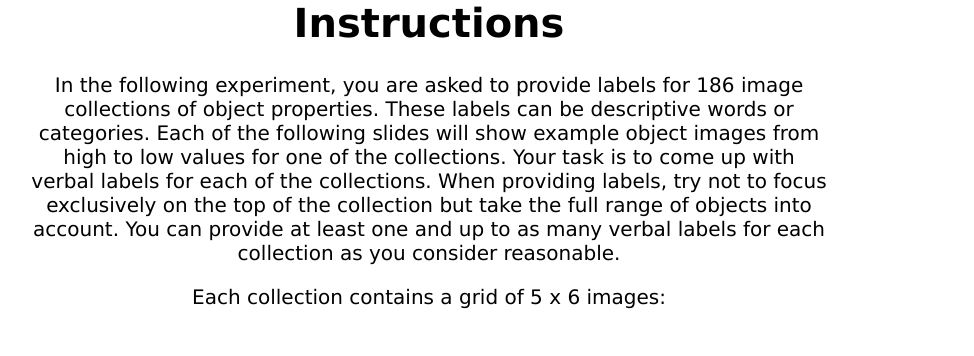
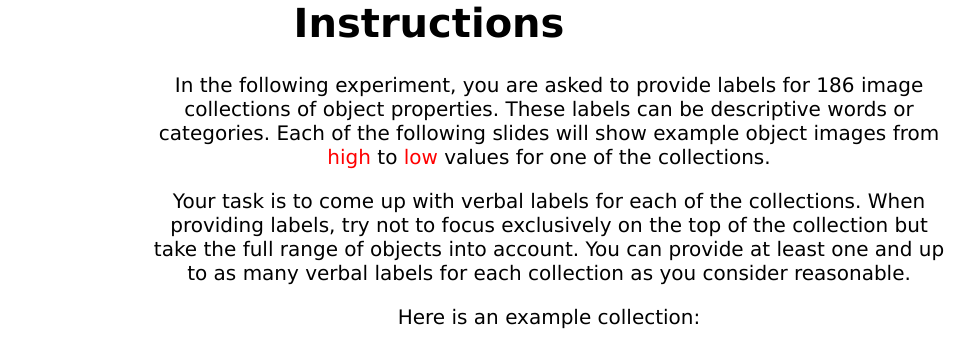
Before and after one commit to florianmahner/object-dimensions, a Flask app: page /instructions in a window 1280 px wide. Shown: the top 356 px of the page, without its empty margins (211-1185 px from the left). Run offline with Flask 3, Linux system fonts and the light colour scheme; parts of the project's set-up code (start-up, migrations or seed data) failed here and were passed over.

Commit message:
Correclty align instructions

```diff
--- a/experiments/flask_experiment/templates/instructions.html
+++ b/experiments/flask_experiment/templates/instructions.html
@@ -45,25 +45,40 @@
     .image-wrapper img {
         padding: 0px;
     }
+    .main {
+        margin-left: 120px;
+        width: 800px;
+    }
+    .iter {
+        margin-left: 100px;
+        width: 800px;
+    }
 </style>
 
 <body style="font-family:verdana ;width: 800px; margin: auto; text-align: center; font-size: 20px;">
+
     <center>
         <h1>Instructions</h1>
     </center>
+
     <form method="GET" action="{{ url_for('index') }}">
 
         <div class="main">
 
             <p>In the following experiment, you are asked to provide labels for 186 image collections of object properties.
             These labels can be descriptive words or categories. Each of the following slides will show example object images
-            from high to low values for one of the collections. Your task is to come up with verbal labels for each of the collections.
-            When providing labels, try not to focus exclusively on the top of the collection but take the full range of objects into account.
-            You can provide at least one and up to as many verbal labels for each collection as you consider reasonable.
-
+            from <span style="color:red">high</span> to <span style="color:red">low</span>  values for one of the collections.
             </p>
 
-            <p>Each collection contains a grid of 5 x 6 images:</p>
+            <p>
+            Your task is to come up with verbal labels for each of the collections. When providing labels, try not to focus exclusively
+            on the top of the collection but take the full range of objects into account.
+            You can provide at least one and up to as many verbal labels for each collection as you consider reasonable.
+            </p>
+
+            <p>Here is an example collection:</p>
+
+        </div>
 
             <div class="image-container">
                 <div class="shaded-bar">
@@ -75,9 +90,9 @@
                 </div>
             </div>
 
-            <p>Try to be specific when generating labels. For example, for the collection above, one possibility of labels could be:</p>
+        <div class="main">
 
-            <p>
+            <p>For this collection one possibility of labels could be:</p>
 
             <ul style="display: inline-block; text-align: left; margin: 0 auto; padding-left: 0;">
                 <li>vessel</li>
@@ -85,13 +100,13 @@
                 <li>used to cook</li>
                 <li>food-related</li>
             </ul>
-            </p>
 
             <p>Remember, dimensions in these collections may represent multiple qualities. Be as comprehensive as possible when generating your labels.</p>
 
             <p>After labeling each collection, rate its interpretability on a scale from 1 to 7, with 1 being the <span style="color:red">least</span>
                 interpretable and 7 being the <span style="color:red">most</span> interpretable. Interpretability refers to the ease of understanding
-                the relationship between the images, primarily in the upper rows.</p>
+                the relationship between the images, primarily in the upper rows.
+            </p>
 
 
             <input type="submit" value="Start" style="font-size: 20px;">
```
